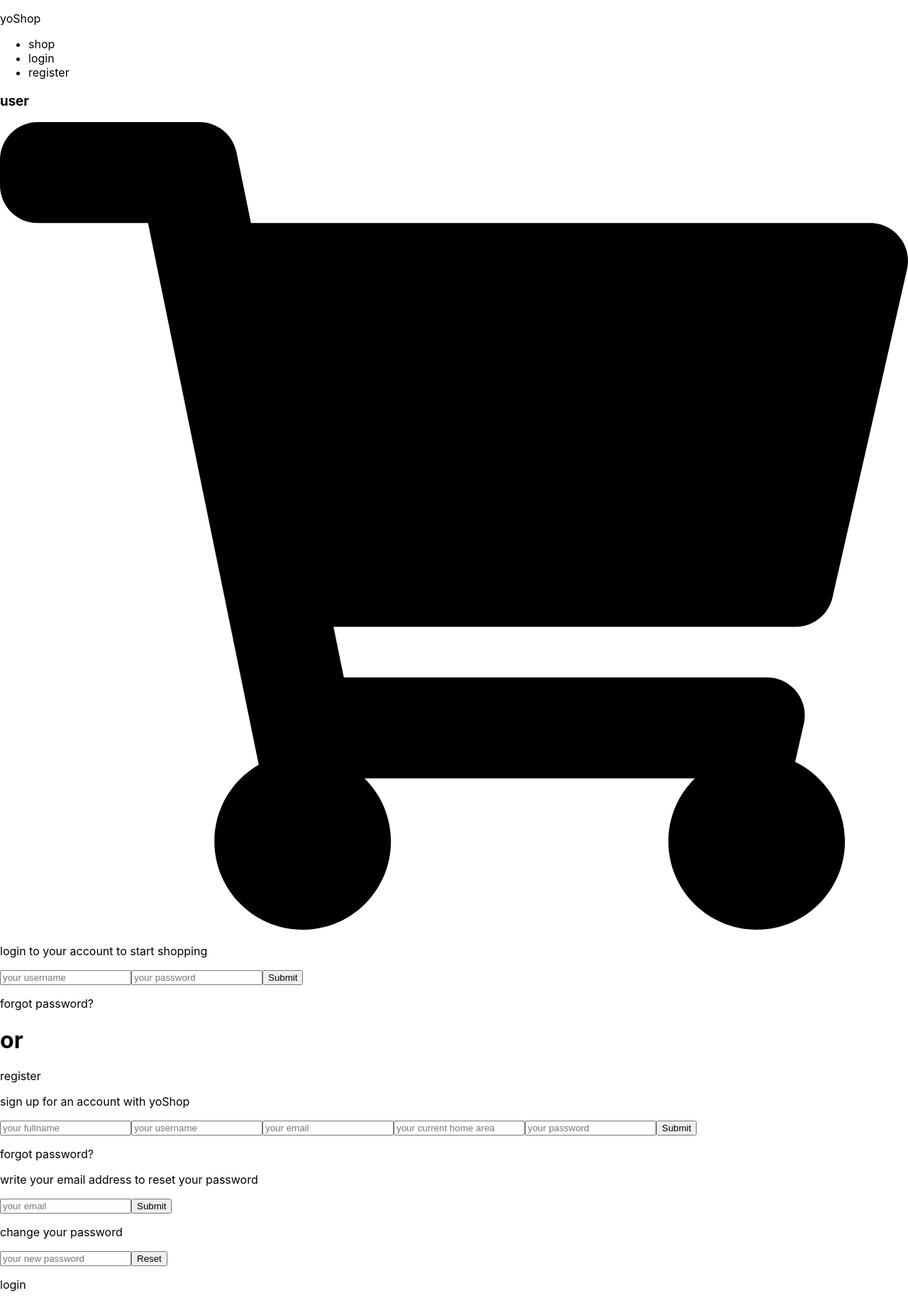
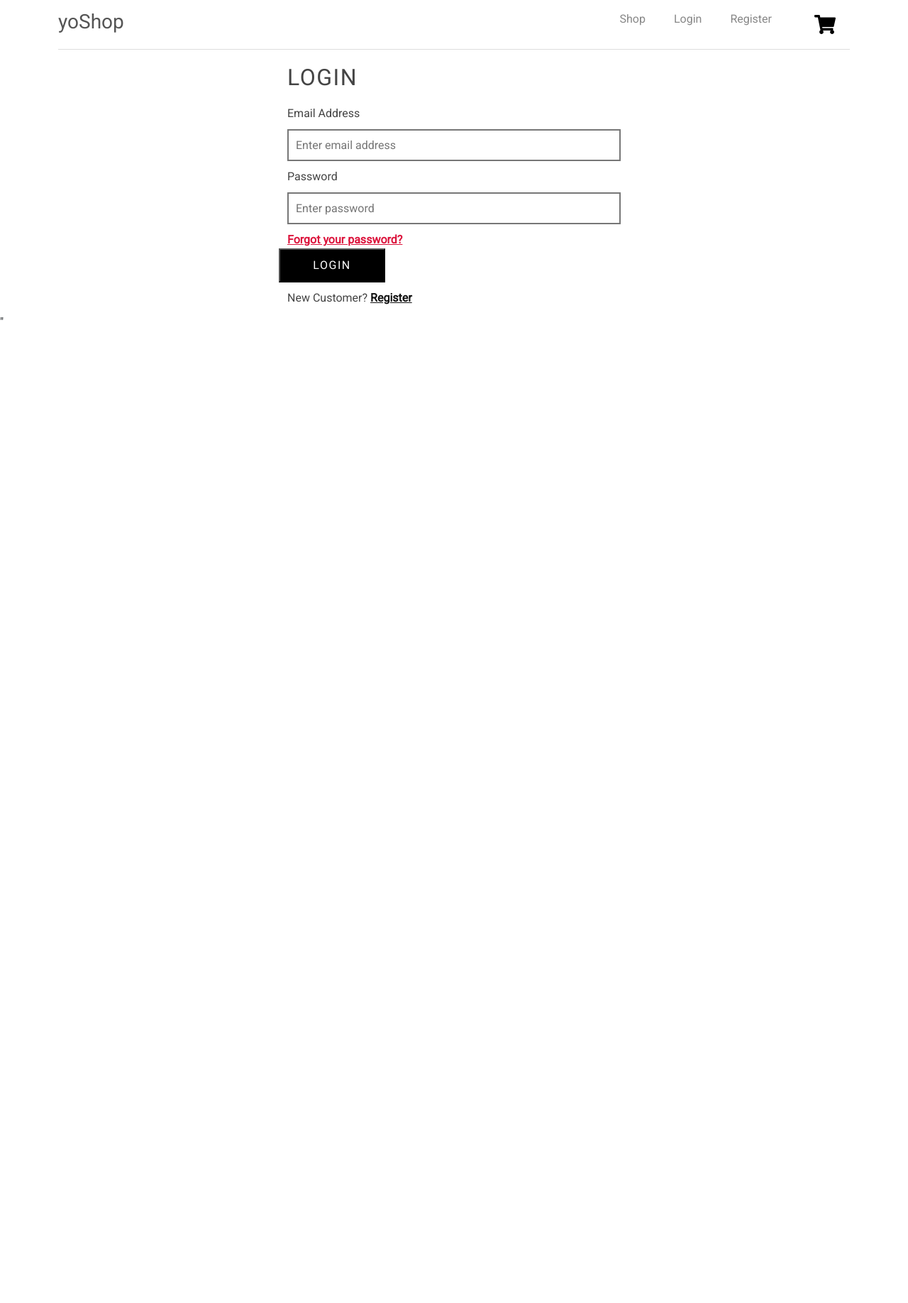
Before and after one commit to yoShop4711/multi, a React (Create React App) app in the folder client/: page /login in a window 1280 px wide. Shown: the whole page at 71% size. After the commit the page ends 800 px from the top, so only its background shows below. Built offline with nearby package versions, Linux system fonts and the light colour scheme.

Commit message:
front end looking nice

```diff
--- a/client/package.json
+++ b/client/package.json
@@ -9,7 +9,9 @@
     "@testing-library/react": "^13.3.0",
     "@testing-library/user-event": "^13.5.0",
     "axios": "^0.27.2",
+    "boostrap": "^2.0.0",
     "react": "^18.2.0",
+    "react-bootstrap": "^2.4.0",
     "react-dom": "^18.2.0",
     "react-router-dom": "^6.3.0",
     "react-scripts": "5.0.1",
--- a/client/public/index.html
+++ b/client/public/index.html
@@ -10,6 +10,12 @@
       content="Web site created using create-react-app"
     />
     <link rel="apple-touch-icon" href="%PUBLIC_URL%/logo192.png" />
+    <link rel="preconnect" href="https://fonts.googleapis.com">
+<link rel="preconnect" href="https://fonts.gstatic.com" crossorigin>
+<link href="https://fonts.googleapis.com/css2?family=Roboto&display=swap" rel="stylesheet">
+<link href="https://cdn.jsdelivr.net/npm/bootstrap@5.2.0-beta1/dist/css/bootstrap.min.css" rel="stylesheet">
+
+
     <!--
       manifest.json provides metadata used when your web app is installed on a
       user's mobile device or desktop. See https://developers.google.com/web/fundamentals/web-app-manifest/
@@ -39,5 +45,7 @@
       To begin the development, run `npm start` or `yarn start`.
       To create a production bundle, use `npm run build` or `yarn build`.
     -->
+    <script src="https://cdn.jsdelivr.net/npm/bootstrap@5.2.0-beta1/dist/js/bootstrap.bundle.min.js"></script>
+    "
   </body>
 </html>
--- a/client/src/App.js
+++ b/client/src/App.js
@@ -3,20 +3,32 @@ import Login from "./components/auth/Login"
 import Register from "./components/auth/Register"
 import Forgot from "./components/auth/Forgot"
 import Reset from "./components/auth/Reset"
+import { BrowserRouter as Router, Route, Routes } from "react-router-dom"
 
 
 
 
 function App() {
-  return(<>
+  return(
+    <Router>
+  <div className='container'>
   <Header />
-  <Login />
-  <Register />
-  <Forgot />
-  <Reset />
+  <Routes>
+    <Route path="/login" element={<Login />
+} />
 
+  <Route path="/register" element={<Register />} />
 
-  </>)
+  <Route path="/forgot" element={<Forgot />} />
+
+  <Route path="/reset" element={<Reset />
+} />
+
+  </Routes>
+
+  </div>
+
+  </Router>)
 }
 
 export default App
--- a/client/src/components/auth/Forgot.js
+++ b/client/src/components/auth/Forgot.js
@@ -1,13 +1,19 @@
+import './auth.css'
+
 function Forgot() {
-    return(<div className="form-page">
-        <p>write your email address to reset your password</p>
-        <form className="form">
-            <input type="email" placeholder="your email" />
-            <input type="submit" name="submit" />
 
-        </form>
+    return (
+        <div className="fg_pass">
+            <h2>Forgot Your Password?</h2>
 
-    </div>)
+            <div className="row">
+
+                <label htmlFor="email">Enter your email address</label>
+                <input type="email" name="email" id="email"  />
+                <button>Verify your email</button>
+            </div>
+        </div>
+    )
 }
 
 export default Forgot
--- a/client/src/components/auth/Login.js
+++ b/client/src/components/auth/Login.js
@@ -1,22 +1,34 @@
+import { Link } from "react-router-dom"
+import './auth.css'
+
 function Login() {
-    return(<div className="form-page">
-        <p>login to your account to start shopping</p>
-        <form className="form">
 
-<input type="text" placeholder="your username" />
-<input type="password" placeholder="your password" />
-<input type="submit" name="login" />
-        </form>
+    return (
+        <div className="login_page">
+            <h2>Login</h2>
 
-        <div className ="links">
-    <p> forgot password?</p>
-    <h1>or</h1>
-    <p>register</p>
+            <form >
+                <div>
+                    <label htmlFor="email">Email Address</label>
+                    <input type="text" placeholder="Enter email address" id="email" />
+                </div>
 
-    </div>
+                <div>
+                    <label htmlFor="password">Password</label>
+                    <input type="password" placeholder="Enter password" id="password"
+                     />
+                </div>
+
+                <div className="row">
+                    <button type="submit">Login</button>
+                <Link to="/forgot">Forgot your password? </Link>
+                </div>
+            </form>
 
 
-    </div>)
+            <p>New Customer? <Link to="/register"> Register</Link></p>
+        </div>
+    )
 }
 
 export default Login
--- a/client/src/components/auth/Register.js
+++ b/client/src/components/auth/Register.js
@@ -1,23 +1,48 @@
+import './auth.css'
+import { Link } from "react-router-dom"
+
 function Register() {
-    return(<div className="form-page">
 
-<p>sign up for an account with yoShop</p>
+    return (
+        <div className="login_page">
+            <h2>Register</h2>
 
-        <form className="form">
-<input type="text" placeholder="your fullname" />
-<input type="text" placeholder="your username" />
-<input type="email" placeholder="your email" />
-<input type="text" placeholder="your current home area" />
-<input type="password" placeholder="your password" />
-<input type="submit" name="register" />
+            <form >
+                <div>
+                    <label htmlFor="name">Name</label>
+                    <input type="text" placeholder="Enter your name" id="name" />
+                </div>
+                <div>
+                    <label htmlFor="name">username</label>
+                    <input type="text" placeholder="Enter your username" id="name" />
+                </div>
 
-        </form>
-<div className ="links">
-    <p> forgot password?</p>
 
-    </div>
+                <div>
+                    <label htmlFor="email">current location</label>
+                    <input type="text" placeholder="Enter your current location" id="email" />
+                </div>
 
-    </div>)
+                <div>
+                    <label htmlFor="email">Email Address</label>
+                    <input type="text" placeholder="Enter email address" id="email" />
+                </div>
+
+
+                <div>
+                    <label htmlFor="password">Password</label>
+                    <input type="password" placeholder="Enter password" id="password"/>
+                </div>
+
+
+                <div className="row">
+                    <button type="submit">Register</button>
+                </div>
+            </form>
+
+            <p>Already an account? <Link to="/login">Login</Link> </p>
+        </div>
+    )
 }
 
 export default Register
--- a/client/src/components/auth/Reset.js
+++ b/client/src/components/auth/Reset.js
@@ -1,20 +1,25 @@
+import './auth.css'
+
 function Reset() {
-    return(<div className="form-page">
-
-    <p>change your password</p>
-    <form className="form">
-<input type="password" placeholder="your new password" />
-<input type="reset" name="reset" />
-
-    </form>
-    <div className ="links">
-    <p> login</p>
 
 
-    </div>
 
+    return (
+        <div className="fg_pass">
+            <h2>Reset Your Password</h2>
 
-    </div>)
+            <div className="row">
+
+                <label htmlFor="password">Password</label>
+                <input type="password" name="password" id="password"  />
+
+                <label htmlFor="cf_password">Confirm Password</label>
+                <input type="password" name="cf_password" id="cf_password"  />
+
+                <button>Reset Password</button>
+            </div>
+        </div>
+    )
 }
 
 export default Reset
--- /dev/null
+++ b/client/src/components/auth/auth.css
@@ -0,0 +1,95 @@
+.login_page{
+    max-width: 500px;
+    margin: auto;
+    color: #444;
+    padding: 0 15px;
+}
+.login_page h2{
+    text-transform: uppercase;
+    font-size: 2rem;
+    margin: 20px 0;
+    letter-spacing: 1.5px;
+}
+
+.login_page input{
+    width: 100%;
+    height: 45px;
+    margin: 10px 0;
+    border: 2px solid #777;
+    outline: none;
+    padding: 0 10px;
+}
+.login_page .row{
+    display: flex;
+    justify-content: space-between;
+    flex-wrap: wrap-reverse;
+    align-items: flex-start;
+}
+.login_page .row a{
+    color: crimson;
+}
+.login_page .row button{
+    width: 150px;
+    padding: 10px 0;
+    color: white;
+    background: black;
+    text-transform: uppercase;
+    letter-spacing: 1.5px;
+    margin-right: 10px;
+}
+.login_page p{
+    margin: 10px 0;
+}
+.login_page a{
+    color: #111;
+    font-weight: 600;
+}
+
+/* ------------- Forgot Password --------------- */
+.fg_pass h2{
+    color: #555;
+    text-transform: uppercase;
+    text-align: center;
+    font-size: 2rem;
+    margin: 50px 0;
+    letter-spacing: 1.3px;
+}
+.fg_pass .row{
+    max-width: 500px;
+    margin: auto;
+    padding: 0 10px;
+}
+.fg_pass .row input{
+    width: 100%;
+    height: 45px;
+    border: 1px solid #ccc;
+    outline: none;
+    padding: 0 15px;
+    border-radius: 3px;
+    margin: 5px 0;
+}
+.fg_pass .row button{
+    background: #333;
+    color: white;
+    padding: 10px 30px;
+    text-transform: uppercase;
+    letter-spacing: 1.3px;
+    border-radius: 3px;
+    margin-top: 15px;
+}
+/* ---------- Facebook / Google ---------------- */
+.login_page .hr{
+    margin: 15px 0;
+    color: crimson;
+}
+
+.login_page .social button{
+    width: 100%;
+    margin: 10px 0;
+    height: 50px;
+    font-size: 14px;
+    font-weight: 200;
+    text-transform: capitalize;
+    letter-spacing: 1.3px;
+    box-shadow: 0 2px 4px #777;
+}
--- a/client/src/components/header/Header.js
+++ b/client/src/components/header/Header.js
@@ -1,43 +1,59 @@
+import Menu from './menu.svg'
+import Close from './close.svg'
 import Cart from './cart.svg'
+import './header.css'
+
+import { Link } from "react-router-dom"
+
 
 function Header() {
-    return(<div>
-        <header className="header">
-            <div className="nav">
-                <nav>
-                    <p>yo<span>S</span>hop</p>
-                    <ul>
-                        <li>
-                            shop
-                        </li>
-                        <li>
-                            login
-                        </li>
-                        <li>register</li>
-                    </ul>
-                    <div className="user">
-                        <h3>user</h3>
 
 
+
+
+
+    // const styleMenu = {
+    //     left: menu ? 0 : "-100%"
+    // }
+
+    return (
+        <header>
+            <div className="menu" >
+                <img src={Menu} alt="menu" width="30" />
             </div>
 
-                    <div className="cart">
-                        <img src={Cart} alt="cart" />
+            <div className="logo">
+                <h3>
+                 <Link to="/"> yoShop </Link>
+                </h3>
+            </div>
 
+            <ul>
+                <li> <Link to="/shop">Shop</Link> </li>
+                <li> <Link to="/login">Login</Link> </li>
+                <li> <Link to="/register">Register</Link> </li>
+
+
+
+
+
+
+
+                <li >
+                    <img src={Close} alt="close" width="30" className="menu" />
+                </li>
+
+            </ul>
+
+            <div className="cart-icon">
+
+                      <Link to="/cart">  <img src={Cart} alt="cart" width="30" /> </Link>
 
                 </div>
 
 
-                </nav>
-
-
-            </div>
-
         </header>
-
-
-
-    </div>)
+    )
 }
 
 export default Header
--- a/client/src/components/header/header.css
+++ b/client/src/components/header/header.css
@@ -0,0 +1,43 @@
+header{
+    min-height: 70px;
+    width: 100%;
+    overflow: hidden;
+    display: flex;
+    flex-wrap: wrap;
+    justify-content: space-around;
+    align-items: center;
+    border-bottom: 1px solid #ddd;
+}
+header .logo{
+    flex: 1;
+}
+header a{
+
+    color: #555;
+    text-decoration: none;
+}
+header ul li{
+    display: inline-block;
+    opacity: 0.7;
+    padding: 0 20px;
+}
+header ul li:hover{
+    opacity: 1;
+}
+.menu{
+    display: none;
+}
+.cart-icon{
+    position: relative;
+    margin-right: 20px;
+}
+.cart-icon span{
+    background: crimson;
+    border-radius: 20px;
+    color: white;
+    position: absolute;
+    top:-10px;
+    right: -10px;
+    padding: 5px 7px;
+    font-size: 10px;
+}
--- a/client/src/index.css
+++ b/client/src/index.css
@@ -1,10 +1,8 @@
 body {
   margin: 0;
-  font-family: -apple-system, BlinkMacSystemFont, 'Segoe UI', 'Roboto', 'Oxygen',
-    'Ubuntu', 'Cantarell', 'Fira Sans', 'Droid Sans', 'Helvetica Neue',
-    sans-serif;
-  -webkit-font-smoothing: antialiased;
-  -moz-osx-font-smoothing: grayscale;
+  padding: 0;
+  box-sizing: border-box;
+  font-family: 'Roboto', sans-serif;
 }
 
 code {
```
Also changed, not shown: 1 other file (tests, documents, lock files or other folders). Lines whose indentation alone changed are shown as unchanged.
